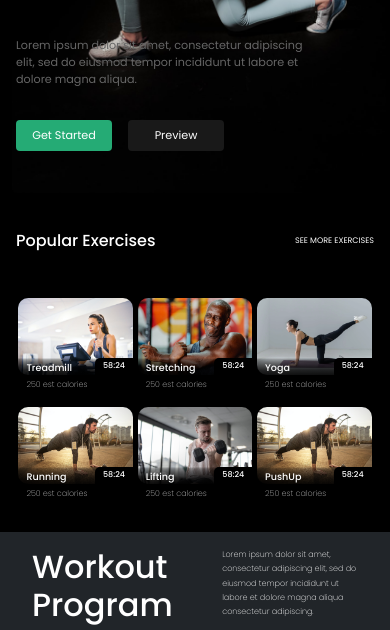
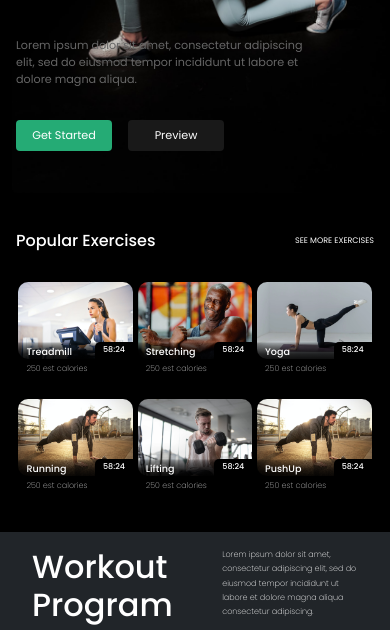
Before and after one commit to ismartNishant/UI, a plain HTML site: page index.html in a window 390 px wide. Shown: the part 428-1058 px from the top of the page. Drawn offline with nearby package versions, Linux system fonts and the light colour scheme.

Commit message:
ui xixed

```diff
--- a/index.html
+++ b/index.html
@@ -82,7 +82,7 @@
                 <h2 class="m-0 p-0">Popular Exercises</h2>
                 <p class="p-0 m-0">SEE MORE EXERCISES</p>
             </div>
-            <div class="py-3">
+            <div class="pb-3">
                 <div class="d-flex justify-content-center gap-5 ">
                     <div class="col-sm-3 position-relative">
                         <img src="./assets/image 4.png" alt=".....">
--- a/style.css
+++ b/style.css
@@ -596,7 +596,7 @@ nav {
     }
 
     .category .gap-5 {
-        margin: 2rem 0rem;
+        margin-bottom: 2.5rem !important;
     }
 
     .category .col-sm-3 h2 {
```
